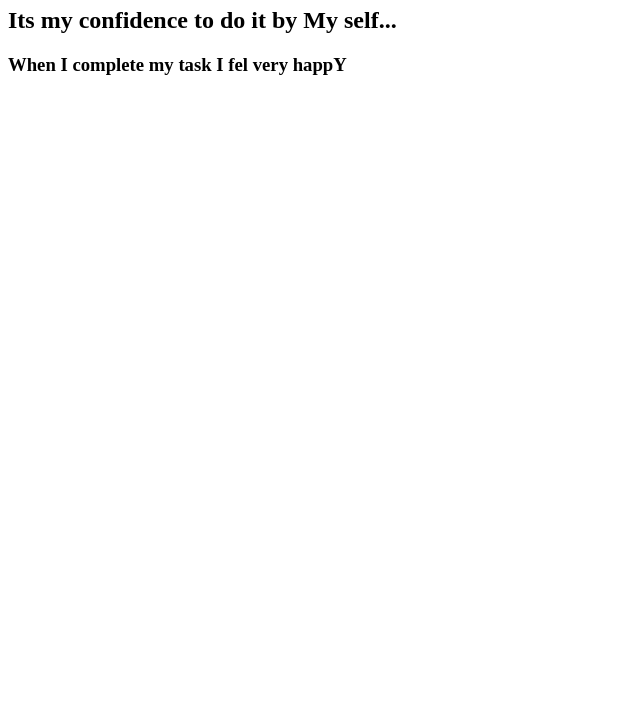
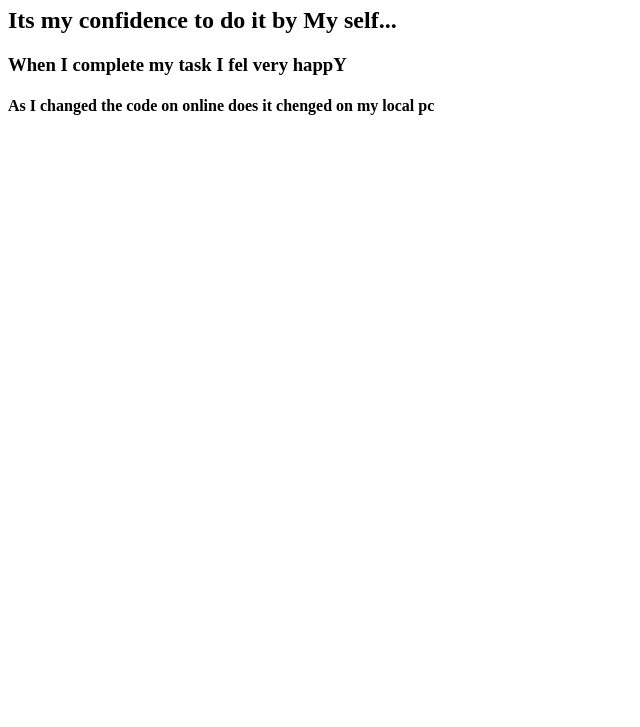
Before and after one commit to BijoY-Das/1st-project-May-29-2020, a plain HTML site: page index.html in a window 1280 px wide. Shown: the part 73-800 px from the top of the page, without its empty margins (0-640 px from the left). Drawn offline with Linux system fonts and the light colour scheme.

Commit message:
Update index.html

```diff
--- a/index.html
+++ b/index.html
@@ -5,8 +5,8 @@
 </title>
 <body>
     <h1>I think I can learn web development </h1>
-
     <h2> Its my confidence to do it by My self...</h2>
     <h3> When I complete my task I fel very happY </h3>
+    <h4> As I changed the code on online  does  it chenged on my local pc</h4>
 </body>
 </html>
```
